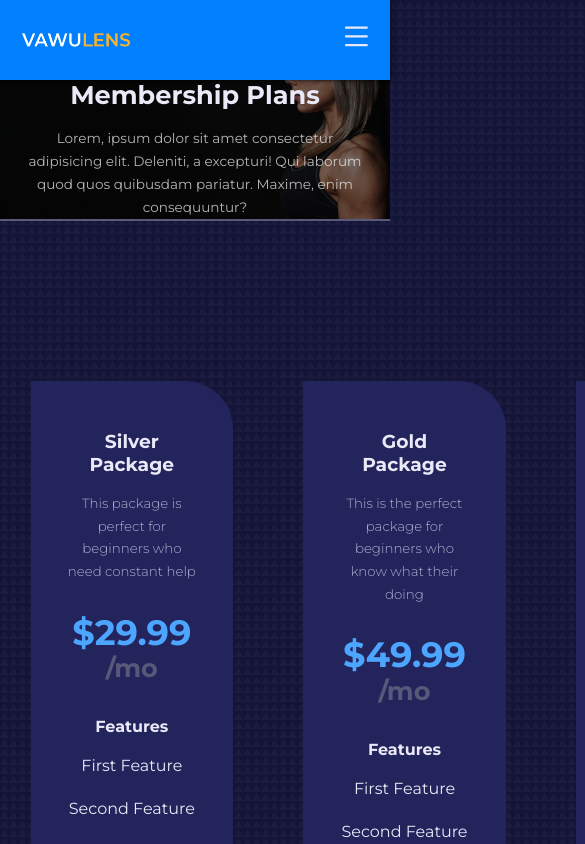
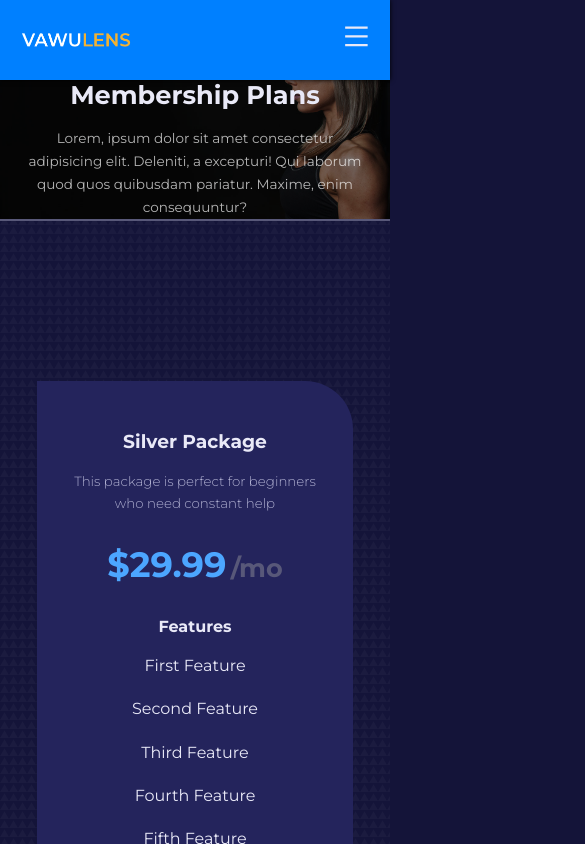
Before and after one commit to Josh-Erik1/gym-website, a React (Vite) app in the folder gym-website/: page /plans in a window 390 px wide. Shown: the top 844 px of the page, 585 px wide, since content can reach past the window. Built offline with nearby package versions, Linux system fonts and the light colour scheme.

Commit message:
Navbar and Plans modified

```diff
--- a/gym-website/src/components/Navbar.jsx
+++ b/gym-website/src/components/Navbar.jsx
@@ -10,7 +10,7 @@ import { useState } from "react";
 
 const Navbar = () => {
   const [isNavShowing, setIsNavShowing] = useState(false);
-  const [transparentNav, setTransparentNav] = useState(false);
+  const [transparentNav, setTransparentNav] = useState(true);
 
   const changeNav = () => {
     scrollY > 90 ? setTransparentNav(false) : setTransparentNav(true);
--- a/gym-website/src/pages/plans/plans.css
+++ b/gym-website/src/pages/plans/plans.css
@@ -42,7 +42,7 @@
 
 /* Media Queries (medium screens)  */
 @media screen and (max-width: 1024px) {
-  .plans__conttainer {
+  .plans__container {
     grid-template-columns: 1fr 1fr;
     gap: 2rem;
   }
@@ -50,7 +50,7 @@
 
 /* Media Queries (small screens)  */
 @media screen and (max-width: 600px) {
-  .plans__conttainer {
+  .plans__container {
     grid-template-columns: 1fr;
   }
 
```
